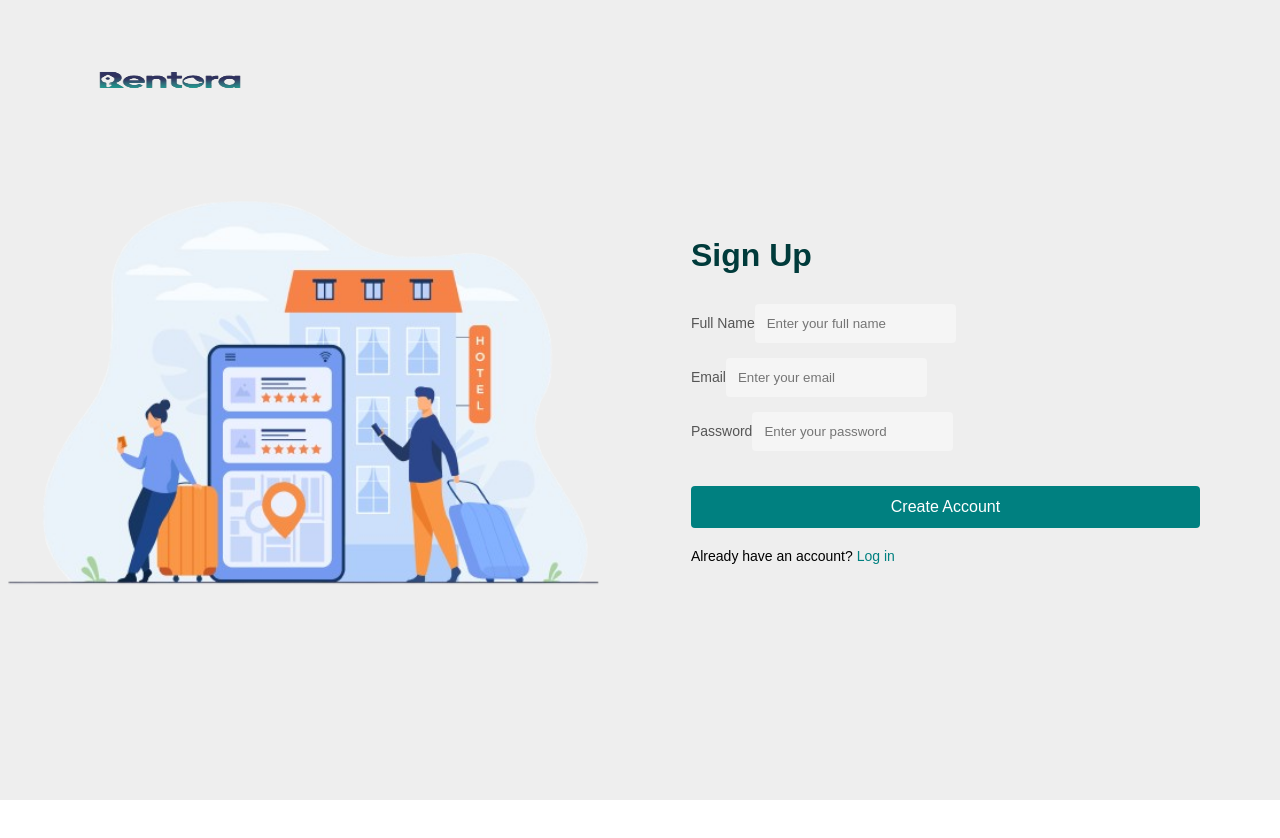
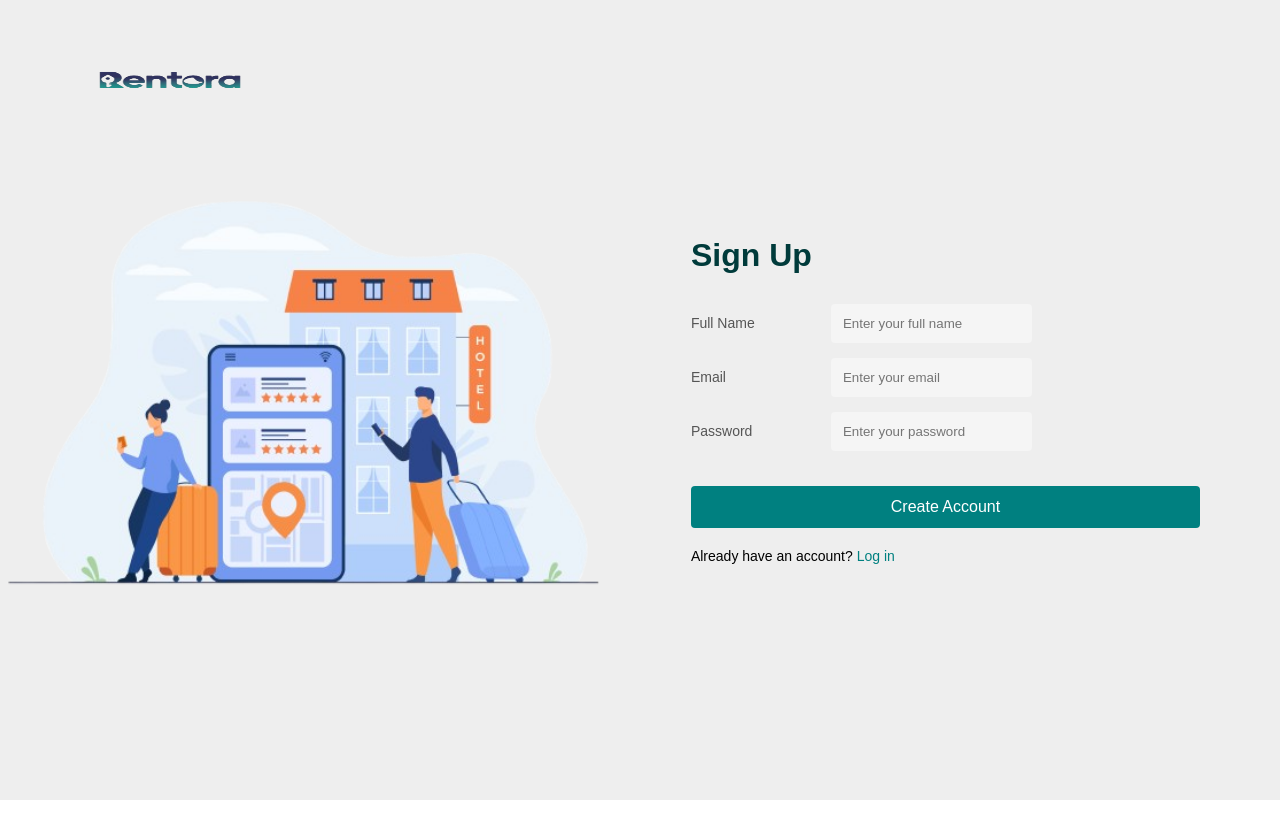
Before and after one commit to manasvistha/Web-Rentora-frontend, a Next.js app: page /register in a window 1280 px wide. Shown: the top 838 px of the page. Built offline with nearby package versions, Linux system fonts and the light colour scheme.

Commit message:
Dashboaed

```diff
--- a/app/(auth)/_components/signup_form.tsx
+++ b/app/(auth)/_components/signup_form.tsx
@@ -23,46 +23,49 @@ export default function SignupForm() {
       <h1>Sign Up</h1>
 
       <form onSubmit={handleSubmit(onSubmit)} className="login-form">
-        <div>
+        {/* Full Name */}
+        <div className="form-row">
           <label>Full Name</label>
+          <div className="field">
             <input
               type="text"
               placeholder="Enter your full name"
               {...register("name")}
             />
             {errors.name && (
-            <p style={{ color: "red", fontSize: "12px" }}>
-              {errors.name.message}
-            </p>
+              <p className="error-text">{errors.name.message}</p>
             )}
           </div>
+        </div>
 
-        <div>
+        {/* Email */}
+        <div className="form-row">
           <label>Email</label>
+          <div className="field">
             <input
               type="email"
               placeholder="Enter your email"
               {...register("email")}
             />
             {errors.email && (
-            <p style={{ color: "red", fontSize: "12px" }}>
-              {errors.email.message}
-            </p>
+              <p className="error-text">{errors.email.message}</p>
             )}
           </div>
+        </div>
 
-        <div>
+        {/* Password */}
+        <div className="form-row">
           <label>Password</label>
+          <div className="field">
             <input
               type="password"
               placeholder="Enter your password"
               {...register("password")}
             />
             {errors.password && (
-            <p style={{ color: "red", fontSize: "12px" }}>
-              {errors.password.message}
-            </p>
+              <p className="error-text">{errors.password.message}</p>
             )}
+          </div>
         </div>
 
         <button type="submit">Create Account</button>
--- a/app/globals.css
+++ b/app/globals.css
@@ -175,3 +175,24 @@
   left: 60px;
   z-index: 10;
 }
+
+.form-row {
+  display: flex;
+  align-items: center;
+  gap: 20px;
+}
+
+.form-row label {
+  width: 120px;
+  font-size: 14px;
+  color: #555;
+}
+
+.form-row input {
+  flex: 1;
+  padding: 12px;
+  border: none;
+  border-radius: 4px;
+  background-color: #f5f5f5;
+  outline: none;
+}
```
Also changed, not shown: app/(auth)/_components/login_form.tsx (+16 -8 lines), app/dashboard/page.tsx (added, +17 -0 lines). Lines whose indentation alone changed are shown as unchanged.
